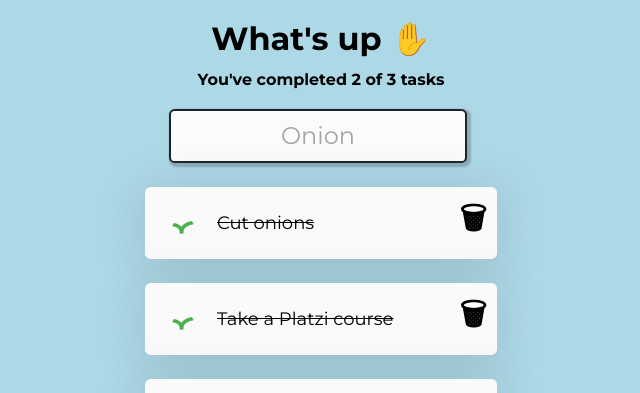
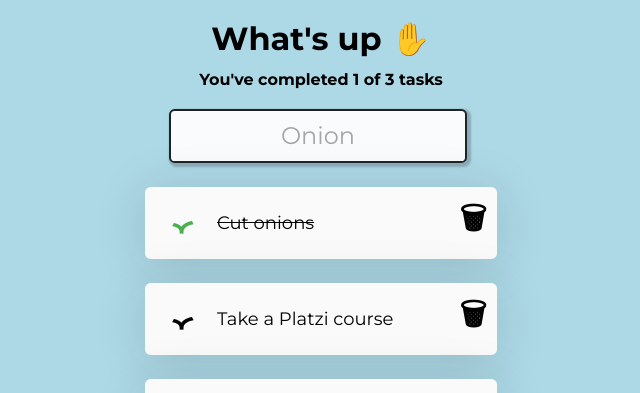
Before and after one commit to JoseJaraba/webpack-react-course, a React app: page / in a window 1280 px wide. Shown: the part 120-513 px from the top of the page, without its empty margins (319-959 px from the left). Built offline with nearby package versions, Linux system fonts and the light colour scheme.

Commit message:
Class08/Searching and counting TODOs

```diff
--- a/src/components/App.jsx
+++ b/src/components/App.jsx
@@ -1,24 +1,42 @@
-import React from "react";
+import React, { useState } from "react";
 import { TodoCounter } from "./TodoCounter";
 import { TodoSearch } from "./TodoSearch";
 import { TodoList } from "./TodoList";
 import { TodoItem } from "./TodoItem";
 import { CreateTodoButtom } from "./CreateTodoButtom";
 
-const todos=[
+const defaultTodos = [
     {text:'Cut onions', completed:true},
-    {text:'Take a Platzi course', completed:true},
+    {text:'Take a Platzi course', completed:false},
     {text:'Cry at night', completed:false}
 ];
 
 const App = (props) => {
+    const [todos, setTodos] = React.useState(defaultTodos);
+    const [searchTaskValue, setSearchTaskValue] = React.useState('');
+
+    const completedTodos = todos.filter(todo => todo.completed).length;
+    const totalTodos = todos.length;
+
+    let searchedTodos = [];
+
+    if(!searchTaskValue.length >= 1){
+        searchedTodos = todos;
+    } else {
+        searchedTodos = todos.filter(todo => {
+            const todoText = todo.text.toLowerCase();
+            const searchText = searchTaskValue.toLowerCase();
+            return todoText.includes(searchText);
+        })
+    }
+
     return (
         // only one tag must be returned
         <React.Fragment>
-            <TodoCounter />
-            <TodoSearch />
+            <TodoCounter total={totalTodos} completed={completedTodos}/>
+            <TodoSearch searchTaskValue={searchTaskValue} setSearchTaskValue={setSearchTaskValue} />
             <TodoList>
-                {todos.map(todo => (
+                {searchedTodos.map(todo => (
                     <TodoItem key={todo.text} text={todo.text} completed={todo.completed} />
                 ))}
             </TodoList>
--- a/src/components/CreateTodoButtom.jsx
+++ b/src/components/CreateTodoButtom.jsx
@@ -2,7 +2,11 @@ import React from "react";
 
 const CreateTodoButtom = () => {
     return(
-        <button className="CreateTodoButtom">Add ⚡</button>
+        <button className="CreateTodoButtom" onClick={() => {
+            console.log('click!')
+        }}>
+            Add ⚡
+        </button>
     );
 }
 
--- a/src/components/TodoCounter.jsx
+++ b/src/components/TodoCounter.jsx
@@ -1,13 +1,13 @@
 import React from "react";
 
-const TodoCounter = () => {
+const TodoCounter = ({total, completed}) => {
     return(
         <React.Fragment>
             <div className="TodoCounter">
                 <h2>
                     What's up &#9995;
                 </h2>
-                <p>You've completed 2 of 3 tasks</p>
+                <p>You've completed {completed} of {total} tasks</p>
             </div>
         </React.Fragment>
     );
--- a/src/components/TodoItem.jsx
+++ b/src/components/TodoItem.jsx
@@ -3,13 +3,17 @@ import React from "react";
 const TodoItem = (props) => {
     return (
         <li className="TodoItem">
-            <span className={`Icon Icon-check ${props.completed && 'Icon-check--active'}`}>
+            <span className={`Icon Icon-check ${props.completed && 'Icon-check--active'}`} onClick={() => {
+                alert(`TODO completede ${props.text}`)
+            }}>
                 ᄼ
             </span>
             <p className={`TodoItem-p ${props.completed && 'TodoItem-p--complete'}`}>
                 {props.text}
             </p>
-            <span className="Icon Icon-delete">
+            <span className="Icon Icon-delete" onClick={() => {
+                alert(`TODO deleted ${props.text}`)
+            }}>
                 &#128465;
             </span>
         </li>
--- a/src/components/TodoSearch.jsx
+++ b/src/components/TodoSearch.jsx
@@ -1,8 +1,11 @@
 import React from "react";
 
-const TodoSearch = () => {
+const TodoSearch = ({searchTaskValue, setSearchTaskValue}) => {
     return (
-        <input className="TodoSearch" placeholder="Onion" />
+        <input className="TodoSearch" value={searchTaskValue} placeholder="Onion" onChange={(event) => {
+            console.log(event.target.value);
+            setSearchTaskValue(event.target.value);
+        }} />
     );
 }
 
--- a/src/styles/global.scss
+++ b/src/styles/global.scss
@@ -154,7 +154,6 @@ button.CreateTodoButtom {
 
 .Icon-delete {
     position: absolute;
-    // top: -4px;
     right: 0;
 }
 
```
